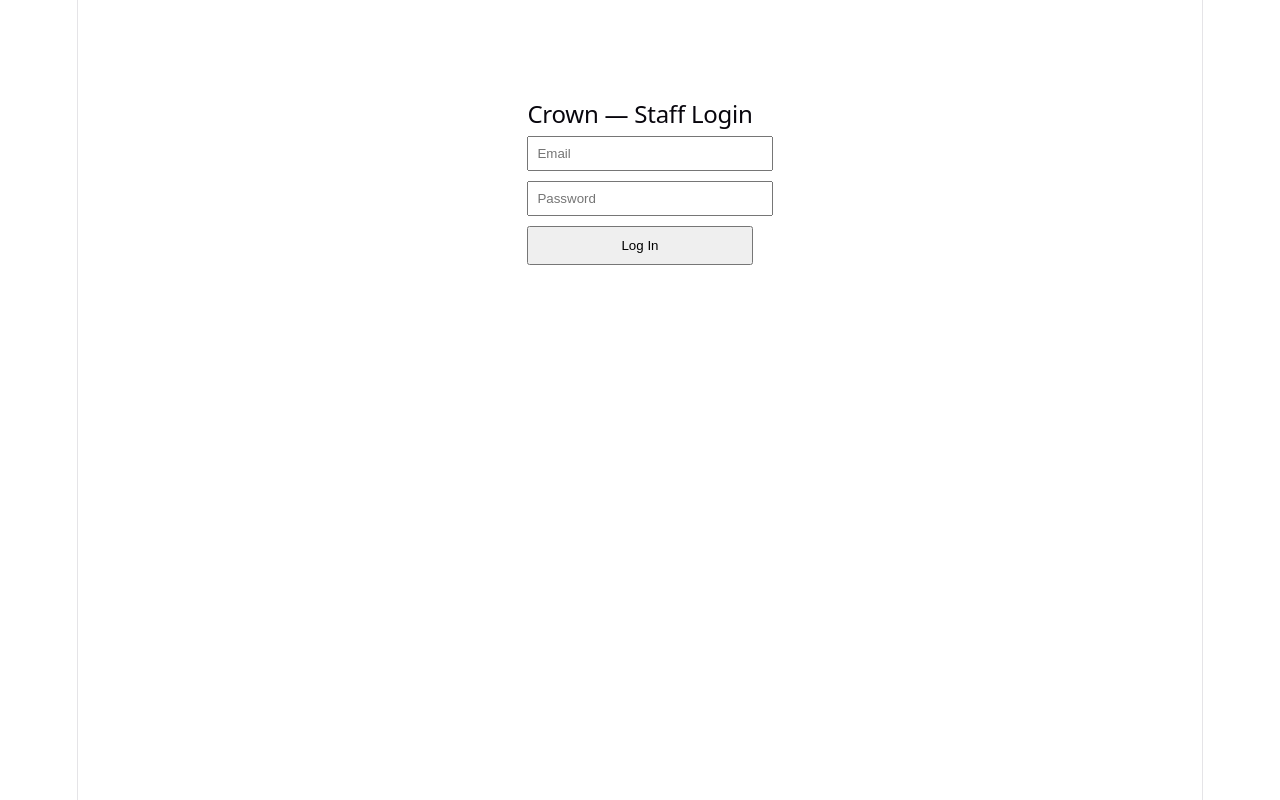
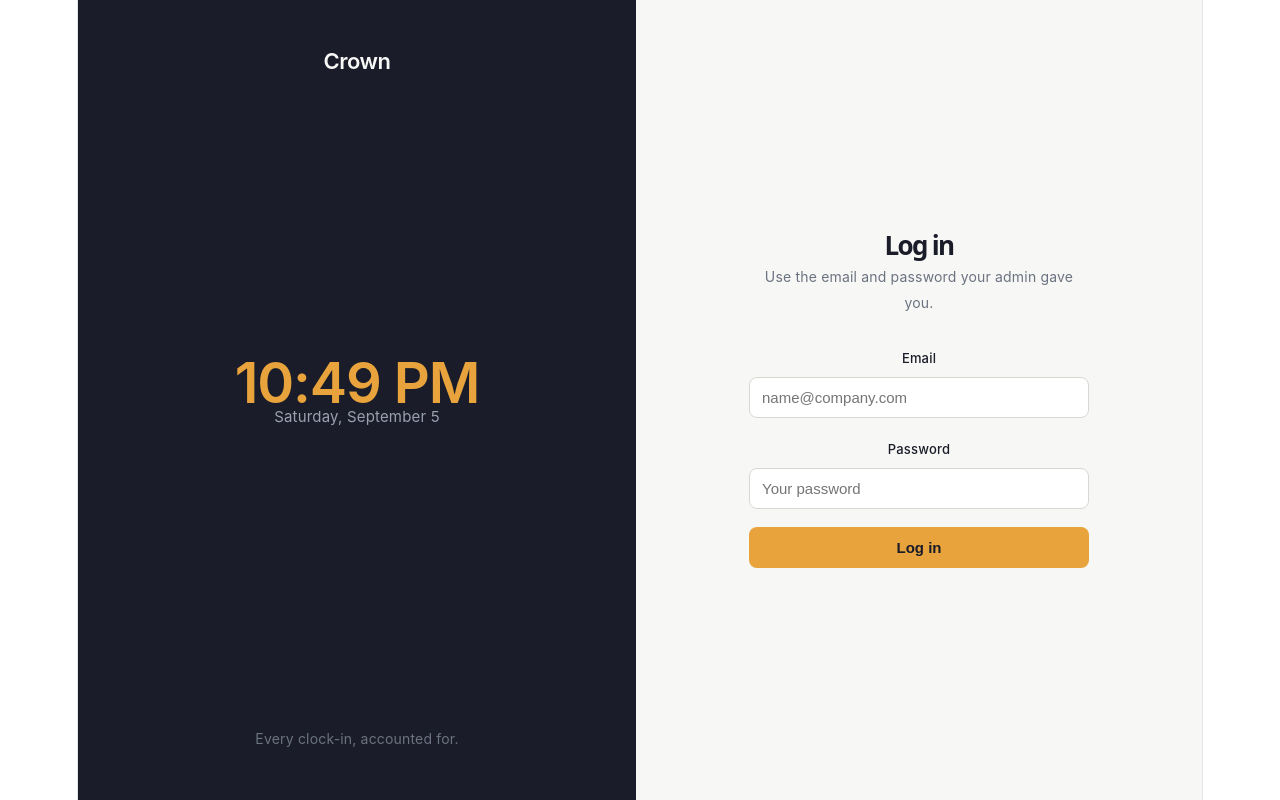
Before and after one commit to Bakareferanmi/Crown, a React (Vite) app: page / in a window 1280 px wide. Built offline with nearby package versions, Linux system fonts and the light colour scheme.

Commit message:
Redesign login screen with brand panel and live clock

```diff
--- a/src/pages/Login.jsx
+++ b/src/pages/Login.jsx
@@ -1,4 +1,4 @@
-import { useState } from "react";
+import { useState, useEffect } from "react";
 import { signInWithEmailAndPassword } from "firebase/auth";
 import { useNavigate } from "react-router-dom";
 import { auth } from "../lib/firebaseClient";
@@ -7,44 +7,181 @@ export default function Login() {
   const [email, setEmail] = useState("");
   const [password, setPassword] = useState("");
   const [error, setError] = useState("");
+  const [loading, setLoading] = useState(false);
+  const [now, setNow] = useState(new Date());
   const navigate = useNavigate();
+
+  useEffect(() => {
+    const timer = setInterval(() => setNow(new Date()), 1000);
+    return () => clearInterval(timer);
+  }, []);
 
   const handleLogin = async (e) => {
     e.preventDefault();
     setError("");
+    setLoading(true);
     try {
       await signInWithEmailAndPassword(auth, email, password);
       navigate("/clock");
     } catch (err) {
-      setError("Invalid email or password");
+      setError("That email or password doesn't match our records.");
     }
+    setLoading(false);
   };
 
+  const timeStr = now.toLocaleTimeString([], { hour: "2-digit", minute: "2-digit" });
+  const dateStr = now.toLocaleDateString([], { weekday: "long", month: "long", day: "numeric" });
+
   return (
-    <div style={{ maxWidth: 360, margin: "80px auto", padding: 20 }}>
-      <h2>Crown — Staff Login</h2>
+    <div style={styles.page}>
+      <div style={styles.brandPanel}>
+        <p style={styles.wordmark}>Crown</p>
+        <div style={styles.clockBlock}>
+          <p style={styles.clockTime}>{timeStr}</p>
+          <p style={styles.clockDate}>{dateStr}</p>
+        </div>
+        <p style={styles.tagline}>Every clock-in, accounted for.</p>
+      </div>
+
+      <div style={styles.formPanel}>
+        <div style={styles.formWrap}>
+          <h1 style={styles.heading}>Log in</h1>
+          <p style={styles.subheading}>Use the email and password your admin gave you.</p>
+
           <form onSubmit={handleLogin}>
+            <label style={styles.label} htmlFor="email">Email</label>
             <input
+              id="email"
               type="email"
-          placeholder="Email"
+              placeholder="name@company.com"
               value={email}
               onChange={(e) => setEmail(e.target.value)}
               required
-          style={{ display: "block", width: "100%", marginBottom: 10, padding: 8 }}
+              style={styles.input}
             />
+
+            <label style={styles.label} htmlFor="password">Password</label>
             <input
+              id="password"
               type="password"
-          placeholder="Password"
+              placeholder="Your password"
               value={password}
               onChange={(e) => setPassword(e.target.value)}
               required
-          style={{ display: "block", width: "100%", marginBottom: 10, padding: 8 }}
+              style={styles.input}
             />
-        {error && <p style={{ color: "red" }}>{error}</p>}
-        <button type="submit" style={{ width: "100%", padding: 10 }}>
-          Log In
+
+            {error && <p style={styles.error}>{error}</p>}
+
+            <button type="submit" disabled={loading} style={styles.button}>
+              {loading ? "Logging in..." : "Log in"}
             </button>
           </form>
         </div>
+      </div>
+    </div>
   );
 }
+
+const styles = {
+  page: {
+    display: "flex",
+    minHeight: "100vh",
+    fontFamily: "Inter, system-ui, sans-serif",
+    flexWrap: "wrap",
+  },
+  brandPanel: {
+    flex: "1 1 320px",
+    background: "#1A1D29",
+    color: "#F7F7F5",
+    padding: "48px 40px",
+    display: "flex",
+    flexDirection: "column",
+    justifyContent: "space-between",
+    minHeight: "260px",
+  },
+  wordmark: {
+    fontSize: "22px",
+    fontWeight: 600,
+    letterSpacing: "-0.02em",
+    margin: 0,
+  },
+  clockBlock: {
+    margin: "40px 0",
+  },
+  clockTime: {
+    fontSize: "56px",
+    fontWeight: 600,
+    color: "#E8A33D",
+    margin: 0,
+    letterSpacing: "-0.02em",
+  },
+  clockDate: {
+    fontSize: "15px",
+    color: "#9AA0B0",
+    margin: "8px 0 0",
+  },
+  tagline: {
+    fontSize: "14px",
+    color: "#6B7280",
+    margin: 0,
+  },
+  formPanel: {
+    flex: "1 1 360px",
+    background: "#F7F7F5",
+    display: "flex",
+    alignItems: "center",
+    justifyContent: "center",
+    padding: "40px 24px",
+  },
+  formWrap: {
+    width: "100%",
+    maxWidth: "340px",
+  },
+  heading: {
+    fontSize: "26px",
+    fontWeight: 600,
+    color: "#1A1D29",
+    margin: "0 0 6px",
+  },
+  subheading: {
+    fontSize: "14px",
+    color: "#6B7280",
+    margin: "0 0 28px",
+  },
+  label: {
+    display: "block",
+    fontSize: "13px",
+    fontWeight: 500,
+    color: "#1A1D29",
+    marginBottom: "6px",
+  },
+  input: {
+    display: "block",
+    width: "100%",
+    padding: "11px 12px",
+    marginBottom: "18px",
+    fontSize: "15px",
+    border: "1px solid #D8D8D3",
+    borderRadius: "8px",
+    background: "#fff",
+    color: "#1A1D29",
+    boxSizing: "border-box",
+  },
+  error: {
+    fontSize: "13px",
+    color: "#C0392B",
+    margin: "-8px 0 16px",
+  },
+  button: {
+    width: "100%",
+    padding: "12px",
+    fontSize: "15px",
+    fontWeight: 600,
+    color: "#1A1D29",
+    background: "#E8A33D",
+    border: "none",
+    borderRadius: "8px",
+    cursor: "pointer",
+  },
+};
```
Lines whose indentation alone changed are shown as unchanged.
